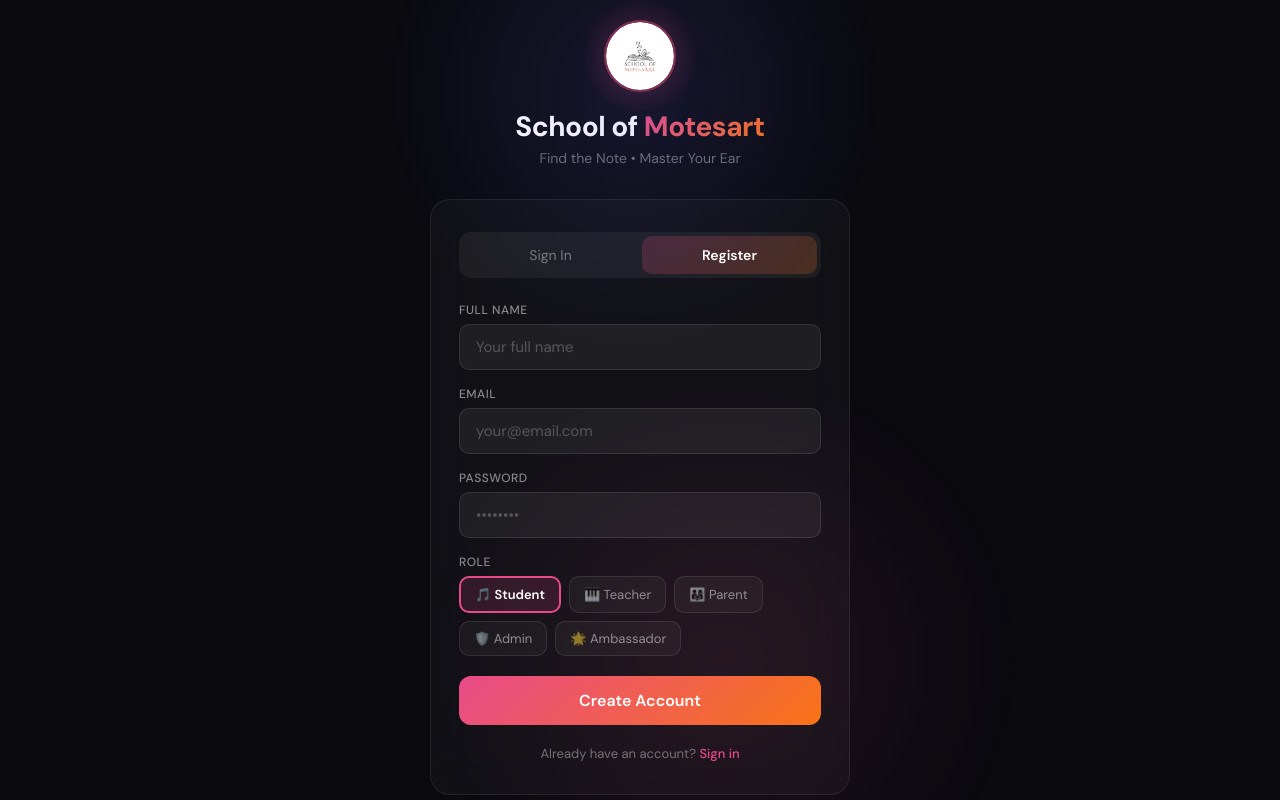
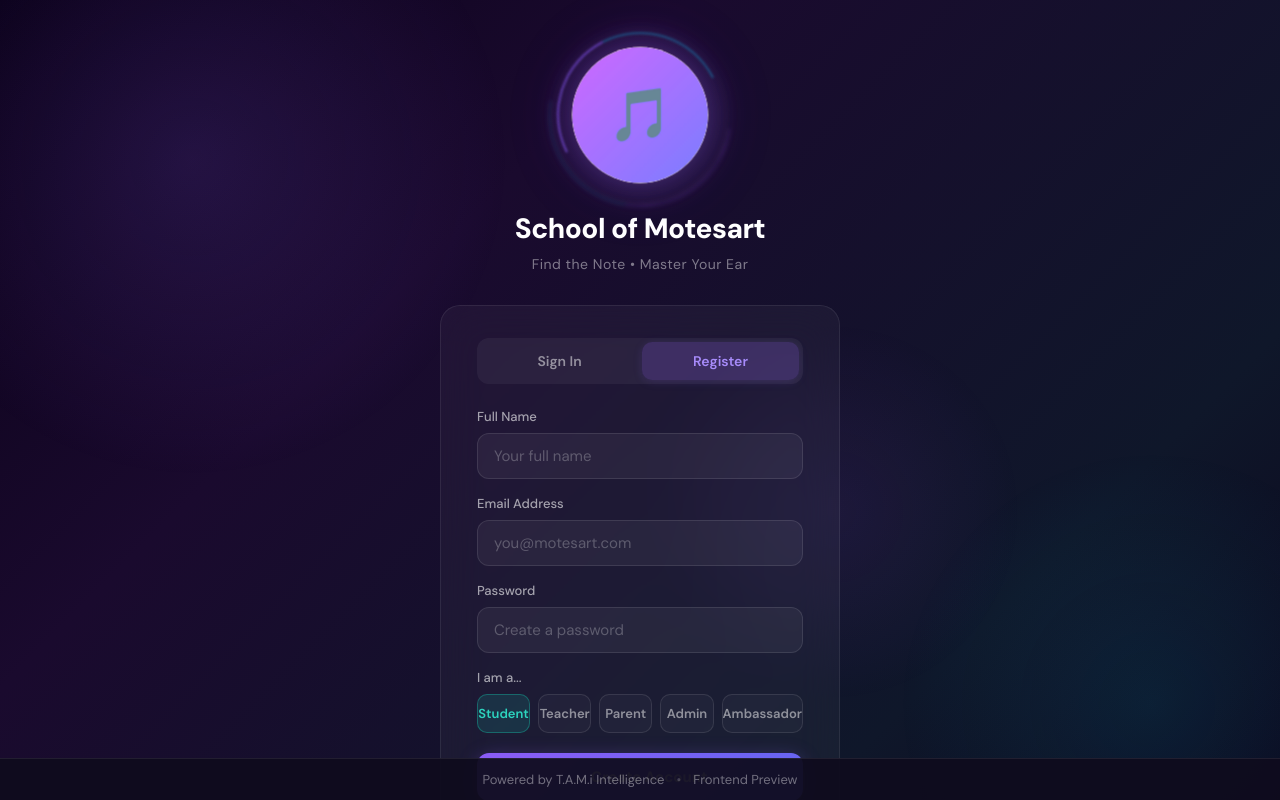
Before and after one commit to Motesart27/Motesart-frontend, a React (Vite) app: page / in a window 1280 px wide. Both pictures are taken after a click on the button "Register". Shown: the top 800 px of the page. Built offline with nearby package versions, Linux system fonts and the light colour scheme; no server answers.

Commit message:
Update Login.jsx

```diff
--- a/src/pages/Login.jsx
+++ b/src/pages/Login.jsx
@@ -1,9 +1,7 @@
-import { useState } from 'react'
-import { useAuth } from '../context/AuthContext.jsx'
+import { useState, useEffect, useRef } from 'react'
 import { api } from '../services/api.js'
 
-export default function Login() {
-  const { login } = useAuth()
+export default function Login({ onLogin }) {
   const [tab, setTab] = useState('signin')
   const [email, setEmail] = useState('')
   const [password, setPassword] = useState('')
@@ -11,25 +9,33 @@ export default function Login() {
   const [role, setRole] = useState('Student')
   const [loading, setLoading] = useState(false)
   const [error, setError] = useState('')
+  const [logoAnim, setLogoAnim] = useState(false)
+  const videoRef = useRef(null)
+
+  // Logo animation replay every 8 seconds
+  useEffect(() => {
+    const playVideo = () => {
+      if (videoRef.current) {
+        videoRef.current.currentTime = 0
+        videoRef.current.play().catch(() => {})
+      }
+      setLogoAnim(true)
+      setTimeout(() => setLogoAnim(false), 1500)
+    }
+    playVideo()
+    const interval = setInterval(playVideo, 8000)
+    return () => clearInterval(interval)
+  }, [])
 
   const handleSignIn = async (e) => {
     e.preventDefault()
     setLoading(true)
     setError('')
     try {
-      const res = await fetch(`${api.baseUrl}/auth/login`, {
-        method: 'POST',
-        headers: { 'Content-Type': 'application/json' },
-        body: JSON.stringify({ email, password })
-      })
-      if (!res.ok) {
-        const data = await res.json().catch(() => ({}))
-        throw new Error(data.detail || 'Login failed')
-      }
-      const user = await res.json()
-      login(user)
+      const user = await api.login(email)
+      onLogin(user)
     } catch (err) {
-      setError(err.message || 'Login failed. Please check your credentials.')
+      setError('Email not found. Please check your email and try again.')
     } finally {
       setLoading(false)
     }
@@ -40,108 +46,400 @@ export default function Login() {
     setLoading(true)
     setError('')
     try {
-      const res = await fetch(`${api.baseUrl}/auth/register`, {
-        method: 'POST',
-        headers: { 'Content-Type': 'application/json' },
-        body: JSON.stringify({ name, email, password, role })
-      })
-      if (!res.ok) {
-        const data = await res.json().catch(() => ({}))
-        throw new Error(data.detail || 'Registration failed')
-      }
-      const user = await res.json()
-      login(user)
+      const user = await api.register({ name, email, password, role })
+      onLogin(user)
     } catch (err) {
-      setError(err.message || 'Registration failed. Please try again.')
+      setError('Registration failed. Please try again.')
     } finally {
       setLoading(false)
     }
   }
 
-  const roles = [
-    { value: 'Student', icon: '🎵', label: 'Student' },
-    { value: 'Teacher', icon: '🎹', label: 'Teacher' },
-    { value: 'Parent', icon: '👨‍👩‍👧', label: 'Parent' },
-    { value: 'Admin', icon: '🛡️', label: 'Admin' },
-    { value: 'Ambassador', icon: '🌟', label: 'Ambassador' },
-  ]
+  const handleGoogleLogin = () => {
+    setError('Google Sign-In coming soon!')
+  }
 
   return (
-    <div style={styles.container}>
-      <div style={styles.glowTop} />
-      <div style={styles.glowBottom} />
-      <div style={styles.logoWrapper}>
-        <div style={styles.logoGlow} />
-        <div style={styles.logoCircle}>
-          <img src="/logo.png" alt="School of Motesart" style={styles.logoImage}
-            onError={(e) => { e.target.style.display = 'none'; e.target.parentElement.innerHTML = '<span style="font-size:32px">🎵</span>' }} />
+    <div style={S.page}>
+      <style>{`
+        @import url('https://fonts.googleapis.com/css2?family=DM+Sans:wght@400;500;600;700;800&display=swap');
+        @keyframes spin { from { transform: rotate(0deg); } to { transform: rotate(360deg); } }
+        @keyframes spinReverse { from { transform: rotate(360deg); } to { transform: rotate(0deg); } }
+        @keyframes glowPulse {
+          0%, 100% { opacity: 0.4; transform: scale(1); }
+          50% { opacity: 0.8; transform: scale(1.08); }
+        }
+        @keyframes fadeInUp {
+          from { opacity: 0; transform: translateY(20px); }
+          to { opacity: 1; transform: translateY(0); }
+        }
+        @keyframes logoPulse {
+          0%, 100% { transform: scale(1); filter: brightness(1); }
+          50% { transform: scale(1.06); filter: brightness(1.3); }
+        }
+        @keyframes float {
+          0%, 100% { transform: translateY(0); }
+          50% { transform: translateY(-8px); }
+        }
+        .login-input:focus {
+          border-color: rgba(139, 92, 246, 0.6) !important;
+          box-shadow: 0 0 20px rgba(139, 92, 246, 0.15) !important;
+        }
+        .login-btn:hover { transform: translateY(-1px); box-shadow: 0 8px 30px rgba(139,92,246,0.4) !important; }
+        .google-btn:hover { background: rgba(255,255,255,1) !important; transform: translateY(-1px); }
+        .tab-btn:hover { color: rgba(255,255,255,0.9) !important; }
+      `}</style>
+
+      {/* Background orbs */}
+      <div style={S.orb1} />
+      <div style={S.orb2} />
+      <div style={S.orb3} />
+
+      {/* Logo section */}
+      <div style={{ ...S.logoWrap, animation: 'fadeInUp 0.8s ease-out' }}>
+        {/* Laser glow rings */}
+        <div style={S.laserRing1} />
+        <div style={S.laserRing2} />
+        {/* Glow pulse behind logo */}
+        <div style={{ ...S.glowBg, animation: logoAnim ? 'glowPulse 1.5s ease-in-out' : 'none' }} />
+        {/* Logo circle */}
+        <div style={{ ...S.logoCircle, animation: logoAnim ? 'logoPulse 1.5s ease-in-out' : 'none' }}>
+          <video
+            ref={videoRef}
+            src="/logo-anim.mp4"
+            muted
+            playsInline
+            style={S.logoVideo}
+            onError={(e) => { e.target.style.display = 'none'; e.target.nextSibling.style.display = 'flex' }}
+          />
+          <div style={{ ...S.logoFallback, display: 'none' }}>🎵</div>
         </div>
       </div>
-      <h1 style={styles.title}>School of <span style={styles.titleAccent}>Motesart</span></h1>
-      <p style={styles.subtitle}>Find the Note • Master Your Ear</p>
-      <div style={styles.card}>
-        <div style={styles.tabRow}>
-          <button onClick={() => { setTab('signin'); setError('') }} style={tab === 'signin' ? styles.tabActive : styles.tabInactive}>Sign In</button>
-          <button onClick={() => { setTab('register'); setError('') }} style={tab === 'register' ? styles.tabActive : styles.tabInactive}>Register</button>
+
+      {/* Title */}
+      <h1 style={{ ...S.title, animation: 'fadeInUp 0.8s ease-out 0.15s both' }}>School of Motesart</h1>
+      <p style={{ ...S.subtitle, animation: 'fadeInUp 0.8s ease-out 0.3s both' }}>Find the Note • Master Your Ear</p>
+
+      {/* Card */}
+      <div style={{ ...S.card, animation: 'fadeInUp 0.8s ease-out 0.45s both' }}>
+        {/* Tabs */}
+        <div style={S.tabs}>
+          <button
+            className="tab-btn"
+            onClick={() => { setTab('signin'); setError('') }}
+            style={{ ...S.tab, ...(tab === 'signin' ? S.tabActive : {}) }}
+          >Sign In</button>
+          <button
+            className="tab-btn"
+            onClick={() => { setTab('register'); setError('') }}
+            style={{ ...S.tab, ...(tab === 'register' ? S.tabActive : {}) }}
+          >Register</button>
         </div>
-        <form onSubmit={tab === 'signin' ? handleSignIn : handleRegister}>
-          {tab === 'register' && (
-            <>
-              <label style={styles.label}>Full Name</label>
-              <input type="text" value={name} onChange={e => setName(e.target.value)} placeholder="Your full name" required style={styles.input} />
-            </>
-          )}
-          <label style={styles.label}>Email</label>
-          <input type="email" value={email} onChange={e => setEmail(e.target.value)} placeholder="your@email.com" required style={styles.input} />
-          <label style={styles.label}>Password</label>
-          <input type="password" value={password} onChange={e => setPassword(e.target.value)} placeholder="••••••••" required style={styles.input} />
-          {tab === 'register' && (
-            <>
-              <label style={styles.label}>Role</label>
-              <div style={styles.roleGrid}>
-                {roles.map(r => (
-                  <button key={r.value} type="button" onClick={() => setRole(r.value)}
-                    style={role === r.value ? styles.roleActive : styles.roleInactive}>
-                    {r.icon} {r.label}
-                  </button>
-                ))}
-              </div>
-            </>
-          )}
-          {error && <p style={styles.error}>{error}</p>}
-          <button type="submit" disabled={loading} style={styles.submitBtn}>
-            {loading ? (tab === 'signin' ? 'Signing in...' : 'Creating account...') : (tab === 'signin' ? 'Sign In' : 'Create Account')}
-          </button>
-        </form>
-        {tab === 'signin' && <p style={styles.switchText}>Don't have an account? <span onClick={() => { setTab('register'); setError('') }} style={styles.switchLink}>Register here</span></p>}
-        {tab === 'register' && <p style={styles.switchText}>Already have an account? <span onClick={() => { setTab('signin'); setError('') }} style={styles.switchLink}>Sign in</span></p>}
+
+        {/* Sign In Form */}
+        {tab === 'signin' && (
+          <form onSubmit={handleSignIn}>
+            <label style={S.label}>Email Address</label>
+            <input
+              className="login-input"
+              type="email"
+              value={email}
+              onChange={e => setEmail(e.target.value)}
+              placeholder="you@motesart.com"
+              required
+              style={S.input}
+            />
+            <label style={S.label}>Password</label>
+            <input
+              className="login-input"
+              type="password"
+              value={password}
+              onChange={e => setPassword(e.target.value)}
+              placeholder="Enter your password"
+              style={S.input}
+            />
+            {error && <p style={S.error}>{error}</p>}
+            <button className="login-btn" type="submit" disabled={loading} style={{ ...S.btn, opacity: loading ? 0.7 : 1 }}>
+              {loading ? '⏳ Signing In...' : '→ Sign In'}
+            </button>
+          </form>
+        )}
+
+        {/* Register Form */}
+        {tab === 'register' && (
+          <form onSubmit={handleRegister}>
+            <label style={S.label}>Full Name</label>
+            <input
+              className="login-input"
+              type="text"
+              value={name}
+              onChange={e => setName(e.target.value)}
+              placeholder="Your full name"
+              required
+              style={S.input}
+            />
+            <label style={S.label}>Email Address</label>
+            <input
+              className="login-input"
+              type="email"
+              value={email}
+              onChange={e => setEmail(e.target.value)}
+              placeholder="you@motesart.com"
+              required
+              style={S.input}
+            />
+            <label style={S.label}>Password</label>
+            <input
+              className="login-input"
+              type="password"
+              value={password}
+              onChange={e => setPassword(e.target.value)}
+              placeholder="Create a password"
+              required
+              style={S.input}
+            />
+            <label style={S.label}>I am a...</label>
+            <div style={S.roleRow}>
+              {['Student', 'Teacher', 'Parent', 'Admin', 'Ambassador'].map(r => (
+                <button
+                  key={r}
+                  type="button"
+                  onClick={() => setRole(r)}
+                  style={{ ...S.roleBtn, ...(role === r ? S.roleBtnActive : {}) }}
+                >{r}</button>
+              ))}
+            </div>
+            {error && <p style={S.error}>{error}</p>}
+            <button className="login-btn" type="submit" disabled={loading} style={{ ...S.btn, opacity: loading ? 0.7 : 1 }}>
+              {loading ? '⏳ Creating Account...' : '→ Create Account'}
+            </button>
+          </form>
+        )}
+
+        {/* Divider */}
+        <div style={S.divider}>
+          <div style={S.dividerLine} />
+          <span style={S.dividerText}>or</span>
+          <div style={S.dividerLine} />
+        </div>
+
+        {/* Google button */}
+        <button className="google-btn" onClick={handleGoogleLogin} style={S.googleBtn}>
+          <svg width="18" height="18" viewBox="0 0 24 24">
+            <path d="M22.56 12.25c0-.78-.07-1.53-.2-2.25H12v4.26h5.92a5.06 5.06 0 01-2.2 3.32v2.77h3.57c2.08-1.92 3.28-4.74 3.28-8.1z" fill="#4285F4"/>
+            <path d="M12 23c2.97 0 5.46-.98 7.28-2.66l-3.57-2.77c-.98.66-2.23 1.06-3.71 1.06-2.86 0-5.29-1.93-6.16-4.53H2.18v2.84C3.99 20.53 7.7 23 12 23z" fill="#34A853"/>
+            <path d="M5.84 14.09c-.22-.66-.35-1.36-.35-2.09s.13-1.43.35-2.09V7.07H2.18C1.43 8.55 1 10.22 1 12s.43 3.45 1.18 4.93l2.85-2.22.81-.62z" fill="#FBBC05"/>
+            <path d="M12 5.38c1.62 0 3.06.56 4.21 1.64l3.15-3.15C17.45 2.09 14.97 1 12 1 7.7 1 3.99 3.47 2.18 7.07l3.66 2.84c.87-2.6 3.3-4.53 6.16-4.53z" fill="#EA4335"/>
+          </svg>
+          <span style={{ marginLeft: 10 }}>Continue with Google</span>
+        </button>
+      </div>
+
+      {/* Footer */}
+      <div style={S.footer}>
+        <span>Powered by T.A.M.i Intelligence</span>
+        <span style={S.footerDot}>•</span>
+        <span>Frontend Preview</span>
       </div>
     </div>
   )
 }
 
-const styles = {
-  container: { minHeight: '100vh', background: '#0a0a0f', display: 'flex', flexDirection: 'column', alignItems: 'center', justifyContent: 'center', fontFamily: "'DM Sans', sans-serif", padding: 20, position: 'relative', overflow: 'hidden' },
-  glowTop: { position: 'fixed', top: '-20%', left: '30%', width: 500, height: 500, borderRadius: '50%', background: 'radial-gradient(circle, rgba(99,102,241,0.15) 0%, transparent 70%)', pointerEvents: 'none' },
-  glowBottom: { position: 'fixed', bottom: '-20%', right: '20%', width: 600, height: 600, borderRadius: '50%', background: 'radial-gradient(circle, rgba(232,75,138,0.1) 0%, transparent 70%)', pointerEvents: 'none' },
-  logoWrapper: { position: 'relative', marginBottom: 16 },
-  logoGlow: { position: 'absolute', top: '50%', left: '50%', transform: 'translate(-50%, -50%)', width: 120, height: 120, borderRadius: '50%', background: 'radial-gradient(circle, rgba(232,75,138,0.3) 0%, transparent 70%)' },
-  logoCircle: { width: 72, height: 72, borderRadius: '50%', background: 'linear-gradient(135deg, rgba(232,75,138,0.2), rgba(249,115,22,0.2))', border: '2px solid rgba(232,75,138,0.3)', display: 'flex', alignItems: 'center', justifyContent: 'center', position: 'relative', overflow: 'hidden' },
-  logoImage: { width: '100%', height: '100%', objectFit: 'cover', borderRadius: '50%' },
-  title: { color: '#fff', fontSize: 28, fontWeight: 700, marginBottom: 4, letterSpacing: '-0.5px', textAlign: 'center' },
-  titleAccent: { background: 'linear-gradient(135deg, #e84b8a, #f97316)', WebkitBackgroundClip: 'text', WebkitTextFillColor: 'transparent' },
-  subtitle: { color: 'rgba(255,255,255,0.4)', fontSize: 14, marginBottom: 32, textAlign: 'center' },
-  card: { background: 'rgba(255,255,255,0.03)', border: '1px solid rgba(255,255,255,0.08)', borderRadius: 20, padding: '32px 28px', width: '100%', maxWidth: 420, backdropFilter: 'blur(20px)' },
-  tabRow: { display: 'flex', gap: 4, marginBottom: 24, background: 'rgba(255,255,255,0.05)', borderRadius: 12, padding: 4 },
-  tabActive: { flex: 1, padding: '10px 0', borderRadius: 10, border: 'none', cursor: 'pointer', background: 'linear-gradient(135deg, rgba(232,75,138,0.2), rgba(249,115,22,0.2))', color: '#fff', fontWeight: 600, fontSize: 14, fontFamily: "'DM Sans', sans-serif" },
-  tabInactive: { flex: 1, padding: '10px 0', borderRadius: 10, border: 'none', cursor: 'pointer', background: 'transparent', color: 'rgba(255,255,255,0.4)', fontWeight: 400, fontSize: 14, fontFamily: "'DM Sans', sans-serif" },
-  label: { display: 'block', color: 'rgba(255,255,255,0.5)', fontSize: 12, fontWeight: 500, marginBottom: 6, textTransform: 'uppercase', letterSpacing: '0.5px' },
-  input: { width: '100%', padding: '12px 16px', background: 'rgba(255,255,255,0.06)', border: '1px solid rgba(255,255,255,0.1)', borderRadius: 10, color: '#fff', fontSize: 15, marginBottom: 16, boxSizing: 'border-box', fontFamily: "'DM Sans', sans-serif", outline: 'none' },
-  roleGrid: { display: 'flex', flexWrap: 'wrap', gap: 8, marginBottom: 16 },
-  roleActive: { padding: '8px 14px', borderRadius: 10, border: '2px solid #e84b8a', cursor: 'pointer', background: 'rgba(232,75,138,0.15)', color: '#fff', fontWeight: 600, fontSize: 13, fontFamily: "'DM Sans', sans-serif" },
-  roleInactive: { padding: '8px 14px', borderRadius: 10, border: '1px solid rgba(255,255,255,0.1)', cursor: 'pointer', background: 'rgba(255,255,255,0.04)', color: 'rgba(255,255,255,0.5)', fontWeight: 400, fontSize: 13, fontFamily: "'DM Sans', sans-serif" },
-  error: { color: '#f87171', fontSize: 13, marginBottom: 12, padding: '8px 12px', background: 'rgba(248,113,113,0.1)', borderRadius: 8 },
-  submitBtn: { width: '100%', padding: '14px', background: 'linear-gradient(135deg, #e84b8a, #f97316)', border: 'none', borderRadius: 12, color: '#fff', fontSize: 16, fontWeight: 600, cursor: 'pointer', fontFamily: "'DM Sans', sans-serif", marginTop: 4 },
-  switchText: { textAlign: 'center', color: 'rgba(255,255,255,0.4)', fontSize: 13, marginTop: 20 },
-  switchLink: { color: '#e84b8a', cursor: 'pointer', fontWeight: 500 },
+const S = {
+  page: {
+    minHeight: '100vh',
+    background: 'linear-gradient(135deg, #0a0118 0%, #1a0a2e 30%, #0f172a 70%, #0a0118 100%)',
+    display: 'flex',
+    flexDirection: 'column',
+    alignItems: 'center',
+    justifyContent: 'center',
+    fontFamily: "'DM Sans', sans-serif",
+    padding: '40px 20px 80px',
+    position: 'relative',
+    overflow: 'hidden',
+  },
+  orb1: {
+    position: 'fixed', top: '-20%', left: '-10%', width: '50vw', height: '50vw',
+    borderRadius: '50%', background: 'radial-gradient(circle, rgba(139,92,246,0.15) 0%, transparent 70%)',
+    pointerEvents: 'none',
+  },
+  orb2: {
+    position: 'fixed', bottom: '-20%', right: '-10%', width: '40vw', height: '40vw',
+    borderRadius: '50%', background: 'radial-gradient(circle, rgba(6,182,212,0.1) 0%, transparent 70%)',
+    pointerEvents: 'none',
+  },
+  orb3: {
+    position: 'fixed', top: '40%', right: '20%', width: '30vw', height: '30vw',
+    borderRadius: '50%', background: 'radial-gradient(circle, rgba(168,85,247,0.08) 0%, transparent 70%)',
+    pointerEvents: 'none',
+  },
+  logoWrap: {
+    position: 'relative',
+    width: 150, height: 150,
+    display: 'flex', alignItems: 'center', justifyContent: 'center',
+    marginBottom: 20,
+  },
+  laserRing1: {
+    position: 'absolute', inset: -8,
+    borderRadius: '50%',
+    border: '2px solid transparent',
+    borderTopColor: 'rgba(139, 92, 246, 0.6)',
+    borderRightColor: 'rgba(6, 182, 212, 0.4)',
+    animation: 'spin 3s linear infinite',
+    filter: 'blur(1px)',
+  },
+  laserRing2: {
+    position: 'absolute', inset: -16,
+    borderRadius: '50%',
+    border: '1.5px solid transparent',
+    borderBottomColor: 'rgba(168, 85, 247, 0.4)',
+    borderLeftColor: 'rgba(34, 211, 238, 0.3)',
+    animation: 'spinReverse 4s linear infinite',
+    filter: 'blur(2px)',
+  },
+  glowBg: {
+    position: 'absolute', inset: -20,
+    borderRadius: '50%',
+    background: 'radial-gradient(circle, rgba(139,92,246,0.3) 0%, transparent 70%)',
+    pointerEvents: 'none',
+  },
+  logoCircle: {
+    width: 130, height: 130,
+    borderRadius: '50%',
+    background: '#fff',
+    display: 'flex', alignItems: 'center', justifyContent: 'center',
+    overflow: 'hidden',
+    boxShadow: '0 0 40px rgba(139,92,246,0.3), 0 0 80px rgba(139,92,246,0.1)',
+    position: 'relative',
+    zIndex: 2,
+  },
+  logoVideo: {
+    width: '115%', height: '115%',
+    objectFit: 'cover',
+    borderRadius: '50%',
+  },
+  logoFallback: {
+    width: '100%', height: '100%',
+    alignItems: 'center', justifyContent: 'center',
+    fontSize: 50,
+    background: 'linear-gradient(135deg, #a855f7, #6366f1)',
+    borderRadius: '50%',
+  },
+  title: {
+    color: '#fff', fontSize: 28, fontWeight: 800, margin: 0,
+    letterSpacing: '-0.5px', textAlign: 'center',
+  },
+  subtitle: {
+    color: 'rgba(255,255,255,0.45)', fontSize: 14, marginTop: 8, marginBottom: 32,
+    letterSpacing: '0.5px', textAlign: 'center',
+  },
+  card: {
+    background: 'rgba(255,255,255,0.04)',
+    border: '1px solid rgba(255,255,255,0.08)',
+    borderRadius: 20,
+    padding: '32px 36px',
+    width: '100%', maxWidth: 400,
+    backdropFilter: 'blur(20px)',
+    position: 'relative',
+  },
+  tabs: {
+    display: 'flex', gap: 4,
+    background: 'rgba(255,255,255,0.05)',
+    borderRadius: 12, padding: 4,
+    marginBottom: 24,
+  },
+  tab: {
+    flex: 1, padding: '10px 0',
+    border: 'none', borderRadius: 10,
+    background: 'transparent',
+    color: 'rgba(255,255,255,0.5)',
+    fontSize: 14, fontWeight: 600,
+    cursor: 'pointer',
+    transition: 'all 0.2s',
+    fontFamily: "'DM Sans', sans-serif",
+  },
+  tabActive: {
+    background: 'rgba(139, 92, 246, 0.2)',
+    color: '#a78bfa',
+    boxShadow: '0 2px 10px rgba(139,92,246,0.15)',
+  },
+  label: {
+    color: 'rgba(255,255,255,0.6)', fontSize: 13, fontWeight: 500,
+    display: 'block', marginBottom: 8, marginTop: 16,
+  },
+  input: {
+    width: '100%', padding: '12px 16px', borderRadius: 12,
+    background: 'rgba(255,255,255,0.05)',
+    border: '1px solid rgba(255,255,255,0.1)',
+    color: '#fff', fontSize: 15, outline: 'none',
+    boxSizing: 'border-box',
+    fontFamily: "'DM Sans', sans-serif",
+    transition: 'all 0.2s',
+  },
+  roleRow: {
+    display: 'flex', gap: 8, marginTop: 8,
+  },
+  roleBtn: {
+    flex: 1, padding: '10px 0',
+    border: '1px solid rgba(255,255,255,0.1)',
+    borderRadius: 10,
+    background: 'rgba(255,255,255,0.03)',
+    color: 'rgba(255,255,255,0.5)',
+    fontSize: 13, fontWeight: 600,
+    cursor: 'pointer',
+    transition: 'all 0.2s',
+    fontFamily: "'DM Sans', sans-serif",
+  },
+  roleBtnActive: {
+    background: 'rgba(20, 184, 166, 0.15)',
+    borderColor: 'rgba(20, 184, 166, 0.4)',
+    color: '#2dd4bf',
+  },
+  error: {
+    color: '#f87171', fontSize: 13, marginTop: 12, marginBottom: 0,
+  },
+  btn: {
+    width: '100%', padding: '14px', borderRadius: 12, border: 'none',
+    background: 'linear-gradient(135deg, #8b5cf6, #6366f1)',
+    color: '#fff', fontWeight: 700, fontSize: 15, cursor: 'pointer',
+    marginTop: 20,
+    boxShadow: '0 4px 20px rgba(139,92,246,0.3)',
+    transition: 'all 0.2s',
+    fontFamily: "'DM Sans', sans-serif",
+  },
+  divider: {
+    display: 'flex', alignItems: 'center', gap: 12,
+    margin: '24px 0',
+  },
+  dividerLine: {
+    flex: 1, height: 1,
+    background: 'rgba(255,255,255,0.08)',
+  },
+  dividerText: {
+    color: 'rgba(255,255,255,0.3)', fontSize: 13,
+  },
+  googleBtn: {
+    width: '100%', padding: '12px', borderRadius: 12,
+    border: 'none',
+    background: 'rgba(255,255,255,0.92)',
+    color: '#1f2937', fontSize: 14, fontWeight: 600,
+    cursor: 'pointer',
+    display: 'flex', alignItems: 'center', justifyContent: 'center',
+    fontFamily: "'DM Sans', sans-serif",
+    transition: 'all 0.2s',
+    boxShadow: '0 2px 8px rgba(0,0,0,0.1)',
+  },
+  footer: {
+    position: 'fixed', bottom: 0, left: 0, right: 0,
+    background: 'rgba(15,12,30,0.95)',
+    borderTop: '1px solid rgba(255,255,255,0.08)',
+    padding: '12px 24px',
+    display: 'flex', alignItems: 'center', justifyContent: 'center',
+    gap: 12,
+    color: 'rgba(255,255,255,0.4)', fontSize: 13,
+    zIndex: 100,
+  },
+  footerDot: {
+    color: 'rgba(255,255,255,0.2)',
+  },
 }
```
